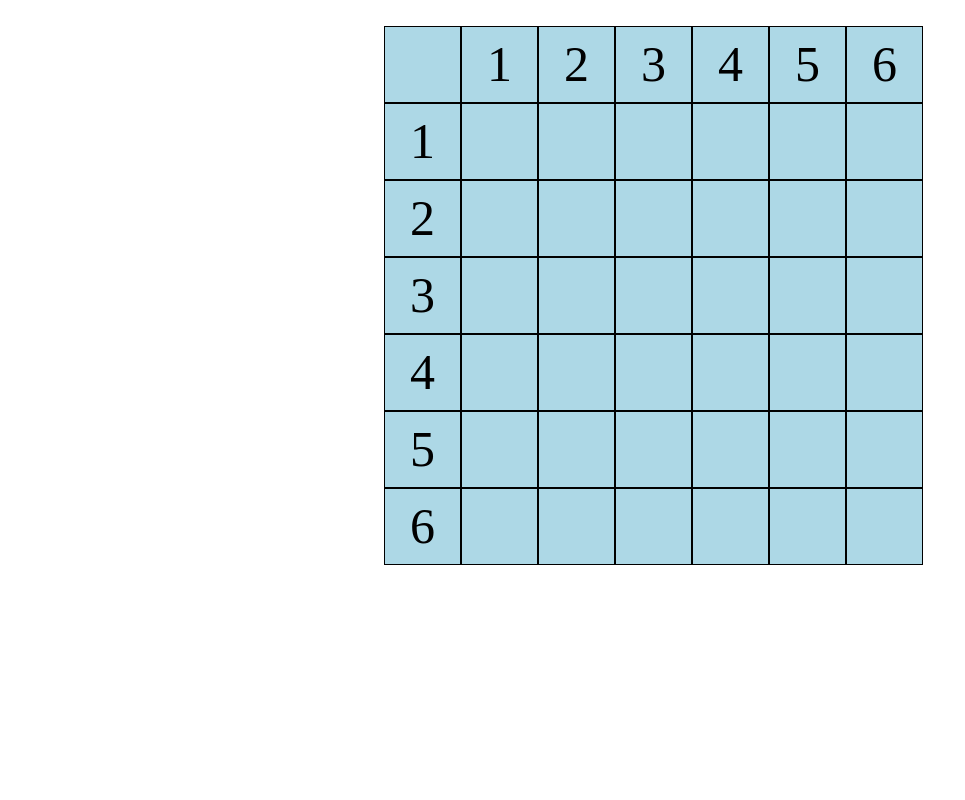
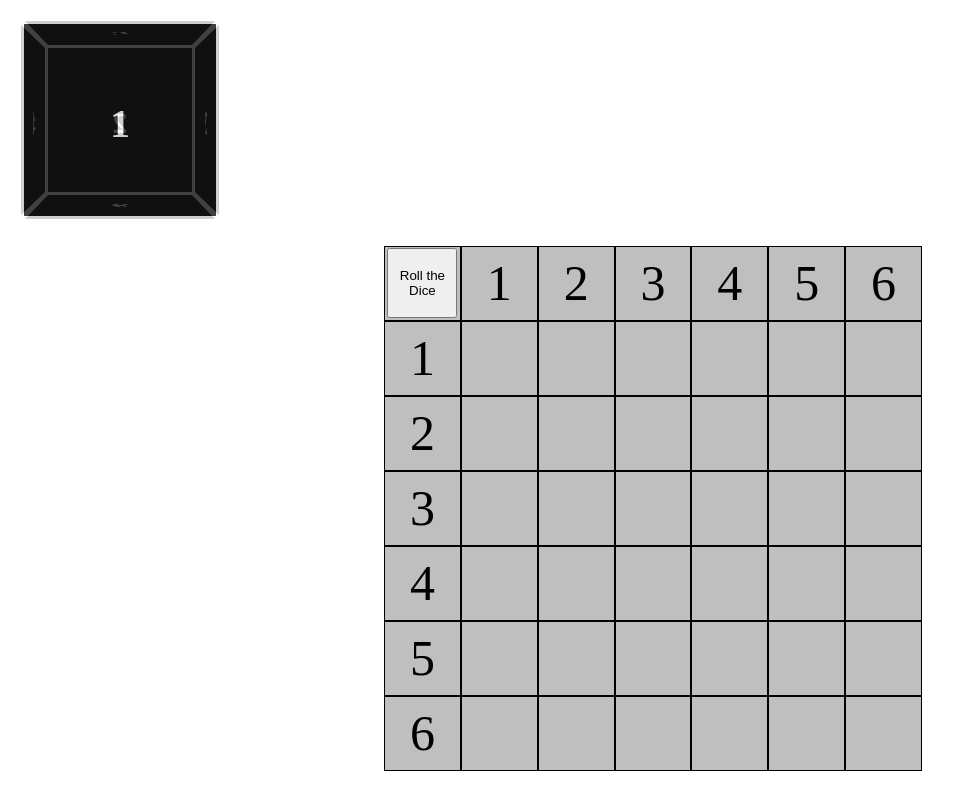
Before and after one commit to JacksonOwens22/Webcino, a PHP site: page / in a window 1280 px wide. Shown: the whole page, without its empty margins (0-965 px from the left). Run offline with PHP 8.4, Linux system fonts and the light colour scheme.

Commit message:
added the dice rolling

```diff
--- a/CSS/home.css
+++ b/CSS/home.css
@@ -4,13 +4,72 @@ body, html {
 	height: 100%;
         overflow: hidden;
 }
-.container {
+
+* { box-sizing: border-box; }
+
+.scene {
+  width: 200px;
+  height: 200px;
+  margin: 20px;
+  perspective:600px;
+}
+
+.rollBtn{
+  width: 70px;
+  height: 70px;
+}
+
+.cube {
+  width:200px;
+  height: 200px;
+  position: relative;
+  transform-style: preserve-3d;
+  transform: translateZ(-100px);
+  transition: transform 1s;
+}
+
+.cube.show-1  { transform: translateZ(-100px) rotateY(   0deg); }
+.cube.show-2  { transform: translateZ(-100px) rotateY(-180deg); }
+.cube.show-3  { transform: translateZ(-100px) rotateY( -90deg); }
+.cube.show-4   { transform: translateZ(-100px) rotateY(  90deg); }
+.cube.show-5   { transform: translateZ(-100px) rotateX( -90deg); }
+.cube.show-6 { transform: translateZ(-100px) rotateX(  90deg); }
+
+.cube__face {
+  position: absolute;
+  width: 200px;
+  height: 200px;
+  border: 4px solid white;
+  line-height: 200px;
+  font-size: 40px;
+  font-weight: bold;
+  color: white;
+  text-align: center;
+}
+
+.cube__face--1  { background: black;  opacity: 0.75;}
+.cube__face--3  { background: black;   opacity: 0.75; }
+.cube__face--2  {  background: black;   opacity: 0.75; }
+.cube__face--4  {  background: black;   opacity: 0.75; }
+.cube__face--5   {  background: black;   opacity: 0.75; }
+.cube__face--6 {  background: black;  opacity: 0.75; }
+
+.cube__face--1  { transform: rotateY(  0deg) translateZ(100px); }
+.cube__face--2   { transform: rotateY(180deg) translateZ(100px); }
+.cube__face--3  { transform: rotateY( 90deg) translateZ(100px); }
+.cube__face--4   { transform: rotateY(-90deg) translateZ(100px); }
+.cube__face--5   { transform: rotateX( 90deg) translateZ(100px); }
+.cube__face--6 { transform: rotateX(-90deg) translateZ(100px); }
+
+label { margin-right: 10px; }
+
+.container-grid {
     margin: 2% auto auto 30%;
     display: grid;
     grid-template-columns: auto auto auto auto auto auto auto;
     grid-template-rows: auto auto auto auto auto auto auto;
     max-width: 538px;
-    background-color: #add8e6;
+    background-color: #BFBFBF;
 }
 
 .tile {
--- a/View/home.php
+++ b/View/home.php
@@ -8,13 +8,24 @@
         <script src="gameBoard.js"></script>
     </head>
     <body>
-		<header>
+        <header></header>
+            <main>
+       <div class = "scene">
+           <div class="cube">
+            <div class="cube__face cube__face--1">1</div>
+            <div class="cube__face cube__face--2">2</div>
+            <div class="cube__face cube__face--3">3</div>
+            <div class="cube__face cube__face--4">4</div>
+            <div class="cube__face cube__face--5">5</div>
+            <div class="cube__face cube__face--6">6</div>
+           </div>
+        </div>
 
-		</header>
-            <main>
-                <div class="container">
+                <div class="container-grid">
                     <div class="row1">
-                        <div class="tile"></div>
+                        <div class="tile">
+                            <button class = "rollBtn">Roll the Dice</button>
+                        </div>
                         <div class="tile">1</div>
                         <div class="tile">2</div>
                         <div class="tile">3</div>
--- a/gameBoard.js
+++ b/gameBoard.js
@@ -1,5 +1,24 @@
-'use stric';
+$(document).ready(function() {
+    var cube = document.querySelector('.cube');
+    var rollBtn = document.querySelector('.rollBtn');
+    var currentClass = '';
 
-$(document).ready(function() {
 
+    function getRandomInt(min, max) {
+      min = Math.ceil(min);
+      max = Math.floor(max);
+      return Math.floor(Math.random() * (max - min) + min); //The maximum is exclusive and the minimum is inclusive
+    }
+
+    function rollDice() {
+     var randNum =getRandomInt(1,7);
+      var showClass = 'show-' + randNum;
+      if (currentClass) {
+        cube.classList.remove( currentClass );
+      }
+      cube.classList.add(showClass);
+      currentClass = showClass;
+    }
+
+    rollBtn.addEventListener("click", rollDice);
 });
```
